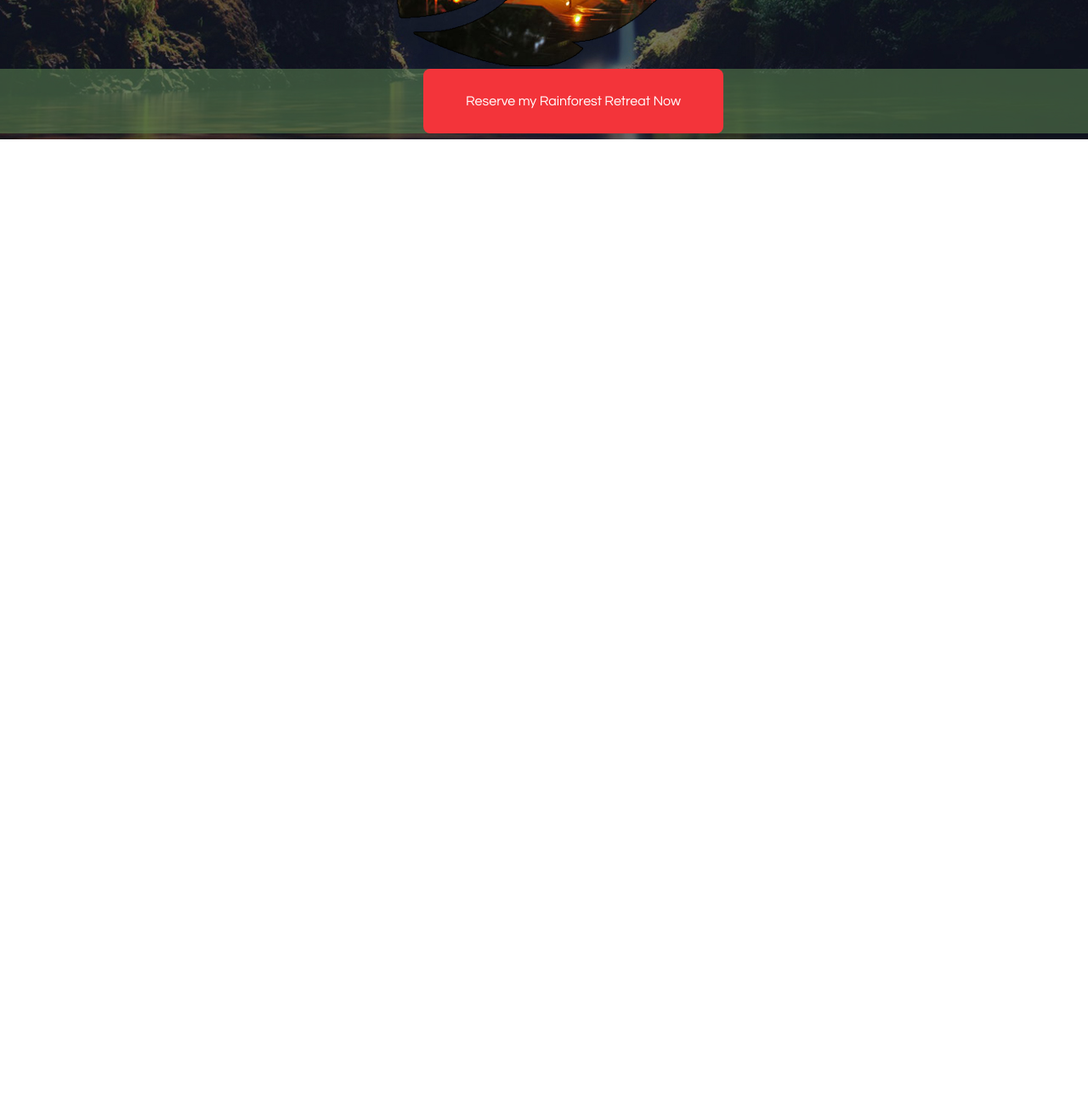
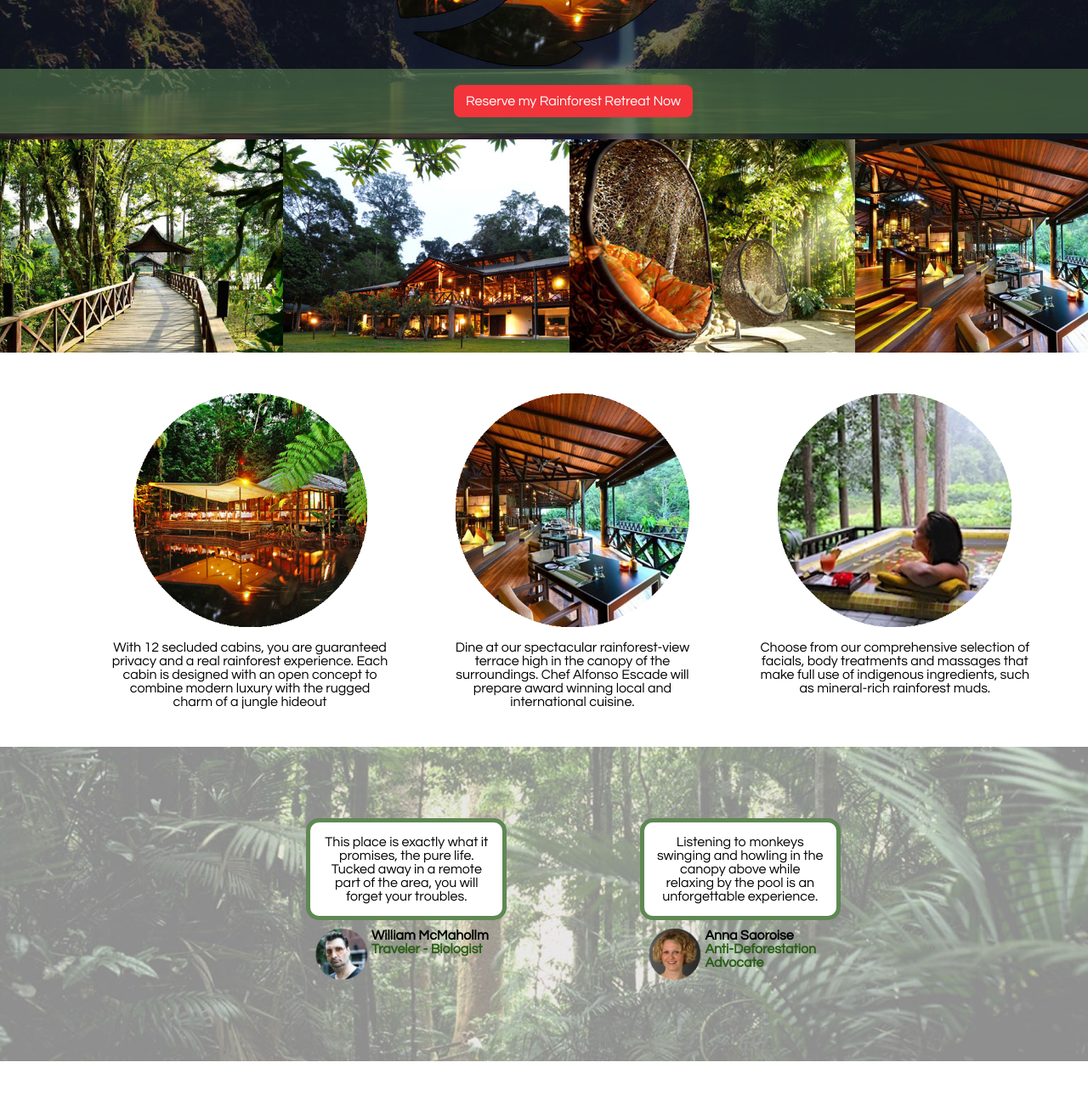
Before and after one commit to trd-carlyn/landing, a plain HTML site: page landing/index.html in a window 1280 px wide. Shown: the part 500-1790 px from the top of the page at 85% size. Before the commit the page ends 800 px from the top, so only its background shows below. Drawn offline with Linux system fonts and the light colour scheme.

Commit message:
[add]content

```diff
--- a/landing/css/custom.css
+++ b/landing/css/custom.css
@@ -73,10 +73,85 @@ text-decoration: none;
 }
 .reserve-btn a{
 	color:#fff;
-	padding:30px 50px;
+	padding:11px 14px;
 	background-color: #f3343a;
 	border-radius:8px;
 }
+
+.gallery-slider {
+	display: inline;
+	width: 339px;
+	height: auto;
+}
+.gallery-slider img {
+	width: 339px;
+	height: auto;
+	margin:0 -3px;
+}
+.features-box{
+	width:1137px;
+	margin:0 auto;
+	padding:20px;
+}
+.features{
+	display:inline-table;
+	width:326px;
+	text-align:center;
+	padding:25px;
+}
+.features img{
+	width:275px;
+}
+.olive-testimony{
+	background-image:url("/images/images/rainforest2-large.jpg");
+	text-align:center;
+	background-size:100%;
+	background-repeat:no-repeat;
+}
+.testimony-box {
+	width: 630px;
+	padding: 64px;
+	margin: 0 auto;
+}
+.testimony{
+	display:inline-block;
+	width:236px;
+	margin-right:153px;
+	margin-top:20px;
+	margin-bottom:70px;
+}
+.testimony:last-child,
+.comment p,
+.tourist p {
+	margin: 0;
+}
+ .comment{
+	padding: 15px;
+	border: 5px solid #5f8854;
+	border-radius: 15px;
+	background-color: #fff;
+ }
+ .commenter {
+	padding-top: 10px;
+}
+.commenter img{
+	width:66px;
+	display:inline-block;
+}
+.tourist {
+	display: inline-block;
+	vertical-align: top;
+	text-align: left;
+	width: 152px;
+}
+.tourist p:first-child,
+.tourist p:last-child {
+	font-weight: bold;
+}
+.tourist p:last-child {
+	color: #295f14;
+}
+
 /*--------------------------------------------------------------
 # Lander Default End
 --------------------------------------------------------------*/
--- a/landing/index.html
+++ b/landing/index.html
@@ -35,6 +35,91 @@
 					</div>
 				</div>
 			</header>
+			<div id ="content">
+				<div class="olive-gallery">
+					<div class="gallery-slider">
+						<img src="/images/images/gallery1.jpg">
+						<img src="/images/images/gallery2.jpg">
+						<img src="/images/images/gallery3.jpg">
+						<img src="/images/images/gallery4.jpg">
+					</div>
+				</div>
+				<div class="olive-features">
+					<div class="features-box">
+						<div class="features">
+							<img src="/images/images/circle_jungle1.png">
+							<p> With 12 secluded cabins, you are
+								guaranteed privacy and a real
+								rainforest experience. Each cabin
+								is designed with an open concept
+								to combine modern luxury with the
+								rugged charm of a jungle hideout
+							</p>
+						</div>
+						<div class="features">
+							<img src="/images/images/circle_jungle2.png">
+							<p>Dine at our spectacular
+							rainforest-view terrace high in the
+							canopy of the surroundings. Chef
+							Alfonso Escade will prepare award
+							winning local and international
+							cuisine.
+							</p>
+						</div>
+						<div class="features">
+							<img src="/images/images/circle_jungle3.png">
+							<p> Choose from our comprehensive
+								selection of facials, body
+								treatments and massages that
+								make full use of indigenous
+								ingredients, such as mineral-rich
+								rainforest muds.
+							</p>
+						</div>
+					</div>
+				</div>
+				<div class="olive-testimony">
+					<div class="testimony-box">
+						<div class="testimony">
+							<div class="comment">
+								<p>This place is exactly
+									what it promises, the
+									pure life. Tucked away
+									in a remote part of
+									the area, you will
+									forget your troubles.
+								</p>
+							</div>
+							<div class="commenter">
+								<img src = "/images/images/face1.png">
+								<div class="tourist">
+									<p>William McMahollm</p>
+									<p>Traveler - Biologist</p>
+								</div>
+							</div>
+						</div>
+						<div class="testimony">
+							<div class="comment">
+								<p>Listening to monkeys
+									swinging and howling
+									in the canopy above
+									while relaxing by the
+									pool is an
+									unforgettable
+									experience.
+								</p>
+							</div>
+							<div class="commenter">
+								<img src = "/images/images/face2.png">
+								<div class="tourist">
+									<p>Anna Saoroise</p>
+									<p>Anti-Deforestation Advocate</p>
+								</div>
+							</div>
+						</div>
+					</div>
+				</div>
+			</div>
 		</div>
 	</body>
 </html>
```
